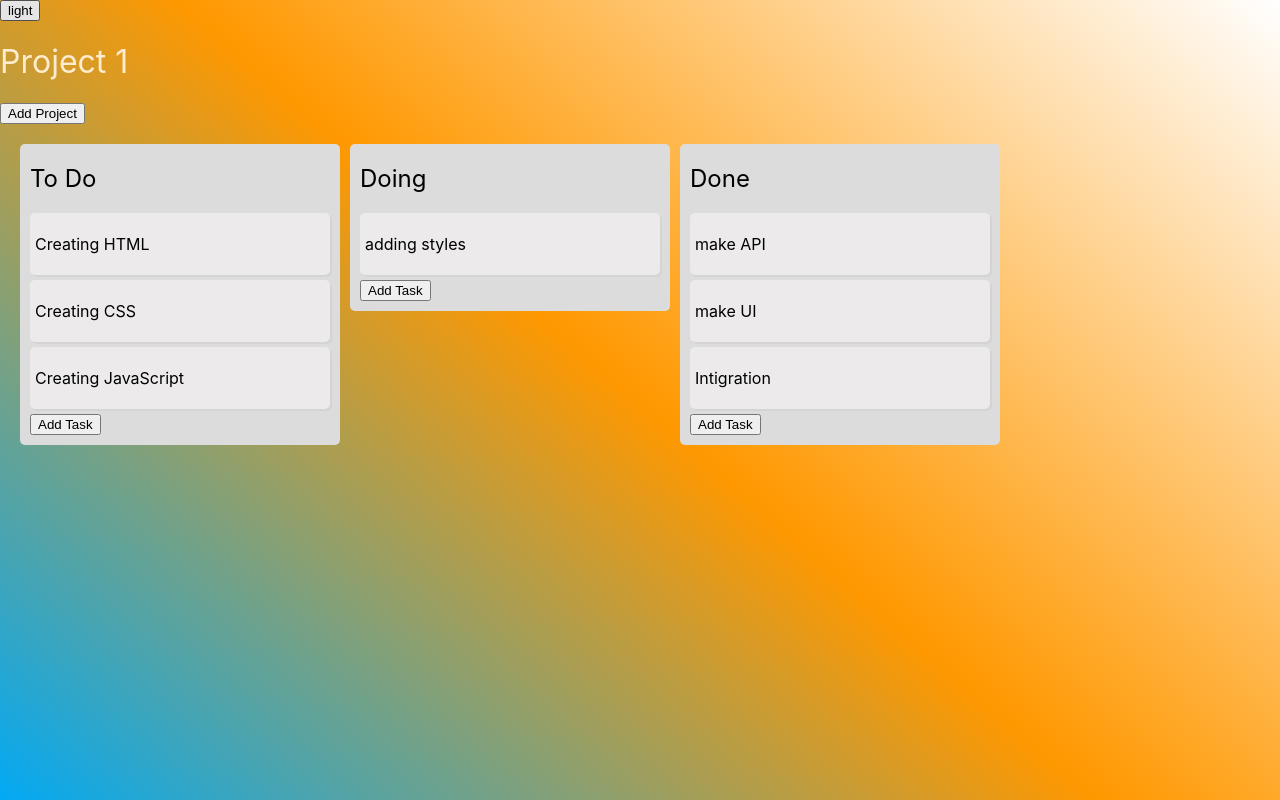
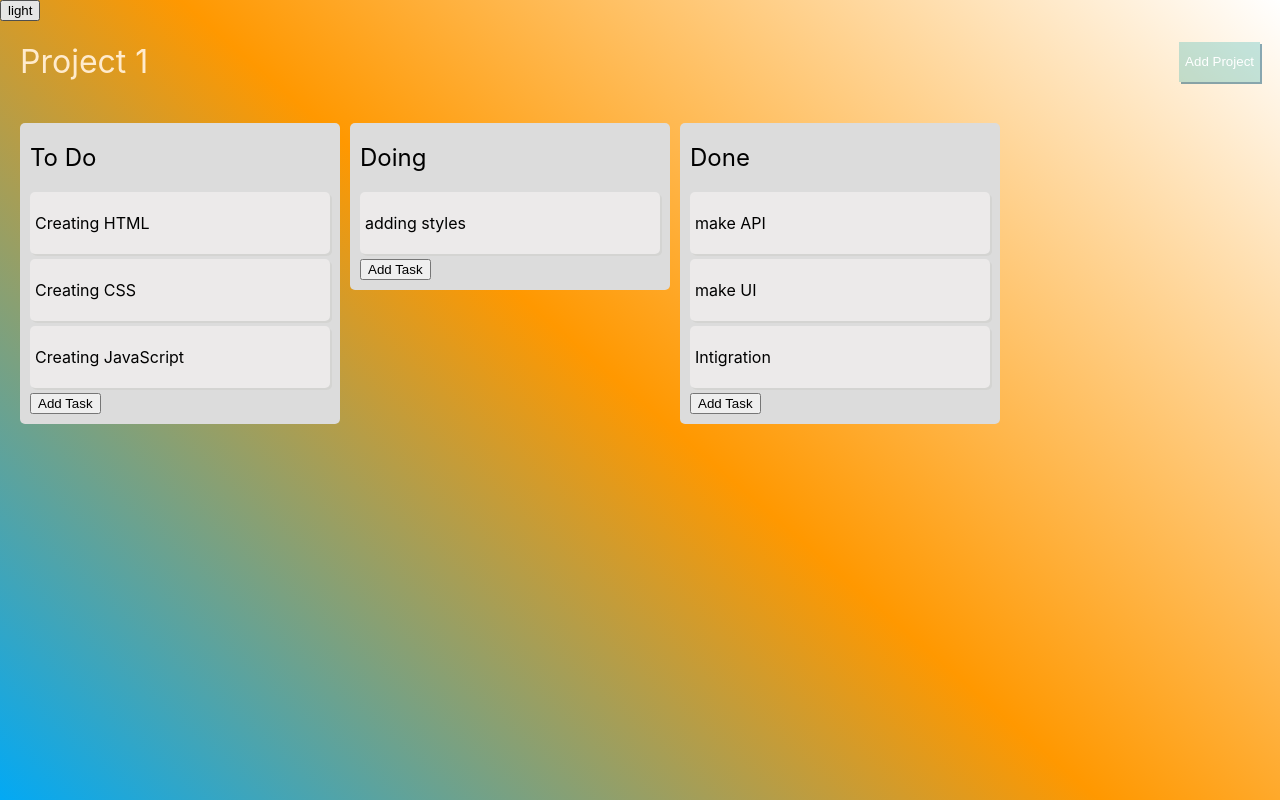
Before and after one commit to KushagraGitter/react-trello, a React (Create React App) app: page / in a window 1280 px wide. Built offline with nearby package versions, Linux system fonts and the light colour scheme.

Commit message:
Added theme switcher

```diff
--- a/src/App.js
+++ b/src/App.js
@@ -1,8 +1,9 @@
-import React, { useState, createContext } from 'react';
+import React, { useState } from 'react';
+import ThemeContext from './components/providers/ThemeContext.js';
 import Project from './components/project/project.js';
 import './style.css';
-export const ThemeContext = createContext('light');
-export default function App() {
+
+function App() {
   const [theme, setTheme] = useState('light');
 
   return (
@@ -17,6 +18,8 @@ export default function App() {
   );
 }
 
+export default App;
+
 //Functional Requirement
 // The app contains multiple boards to signify different projects
 // Each board contains different lists to signify sub-project
--- a/src/components/project/project.js
+++ b/src/components/project/project.js
@@ -3,7 +3,7 @@ import SubProject from '../subProject/subProject.js';
 import TaskList from '../task/taskList.js';
 import Task from '../task/task.js';
 import { getSubProjects } from '../../service.js';
-import ThemeContext from '../../App.js';
+import ThemeContext from '../providers/ThemeContext';
 
 function Projects(projectId) {
   const [subProjects, setSubProjects] = useState([]);
@@ -77,7 +77,7 @@ function Projects(projectId) {
 
   return (
     <div className="main-project">
-      <header className={`main-header" ${theme}`}>
+      <header className={`main-header ${theme}`}>
         <h1 className="project">Project 1</h1>
         <button onClick={(e) => addProject(e)}>Add Project</button>
       </header>
--- /dev/null
+++ b/src/components/providers/ThemeContext.js
@@ -0,0 +1,5 @@
+import { createContext } from 'react';
+
+const ThemeContext = createContext('dark');
+
+export default ThemeContext;
--- a/src/style.css
+++ b/src/style.css
@@ -22,7 +22,7 @@ body {
   padding: 0 20px 0 20px;
 }
 
-.main-header-dark {
+.main-header.dark {
   background-color: black;
 }
 
```
